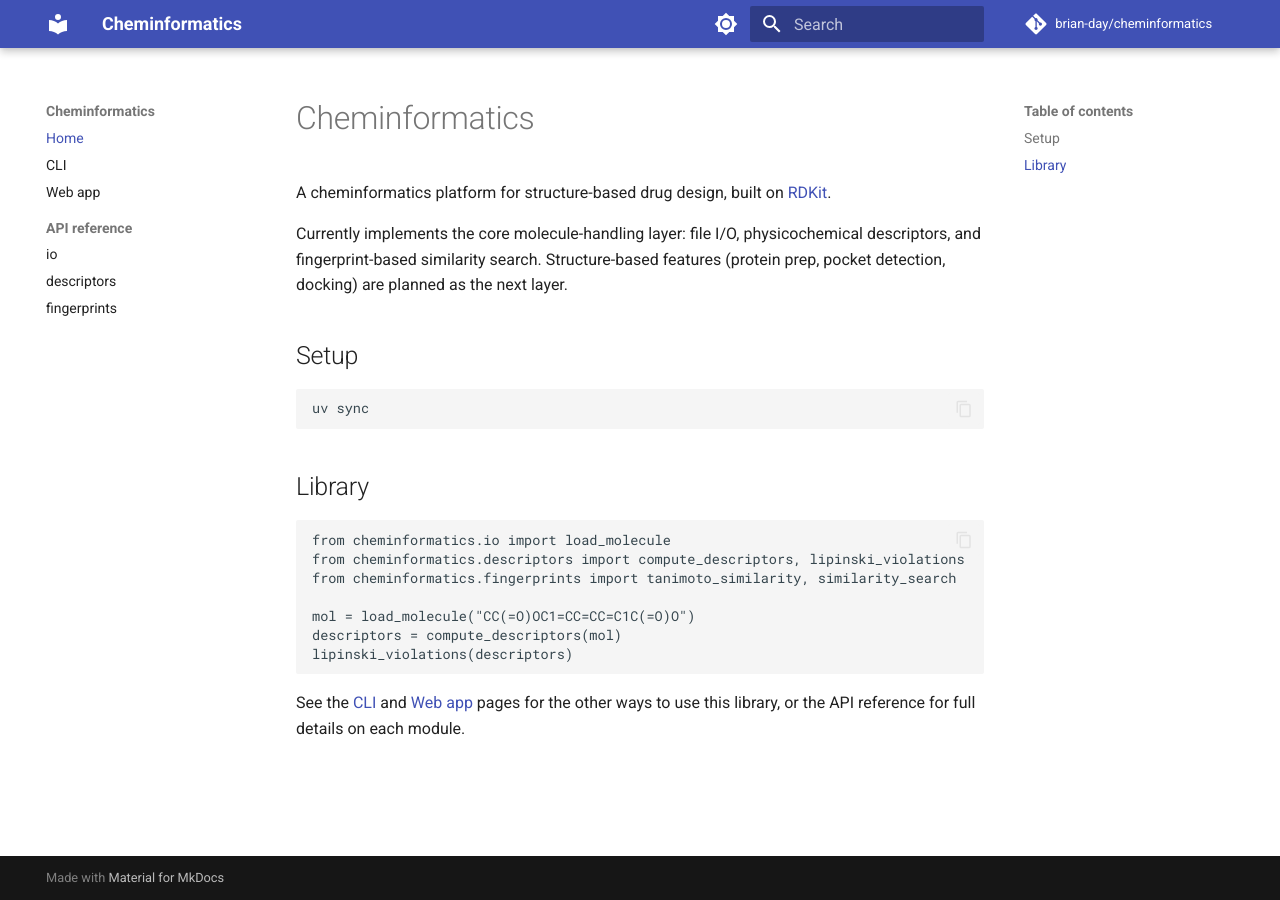
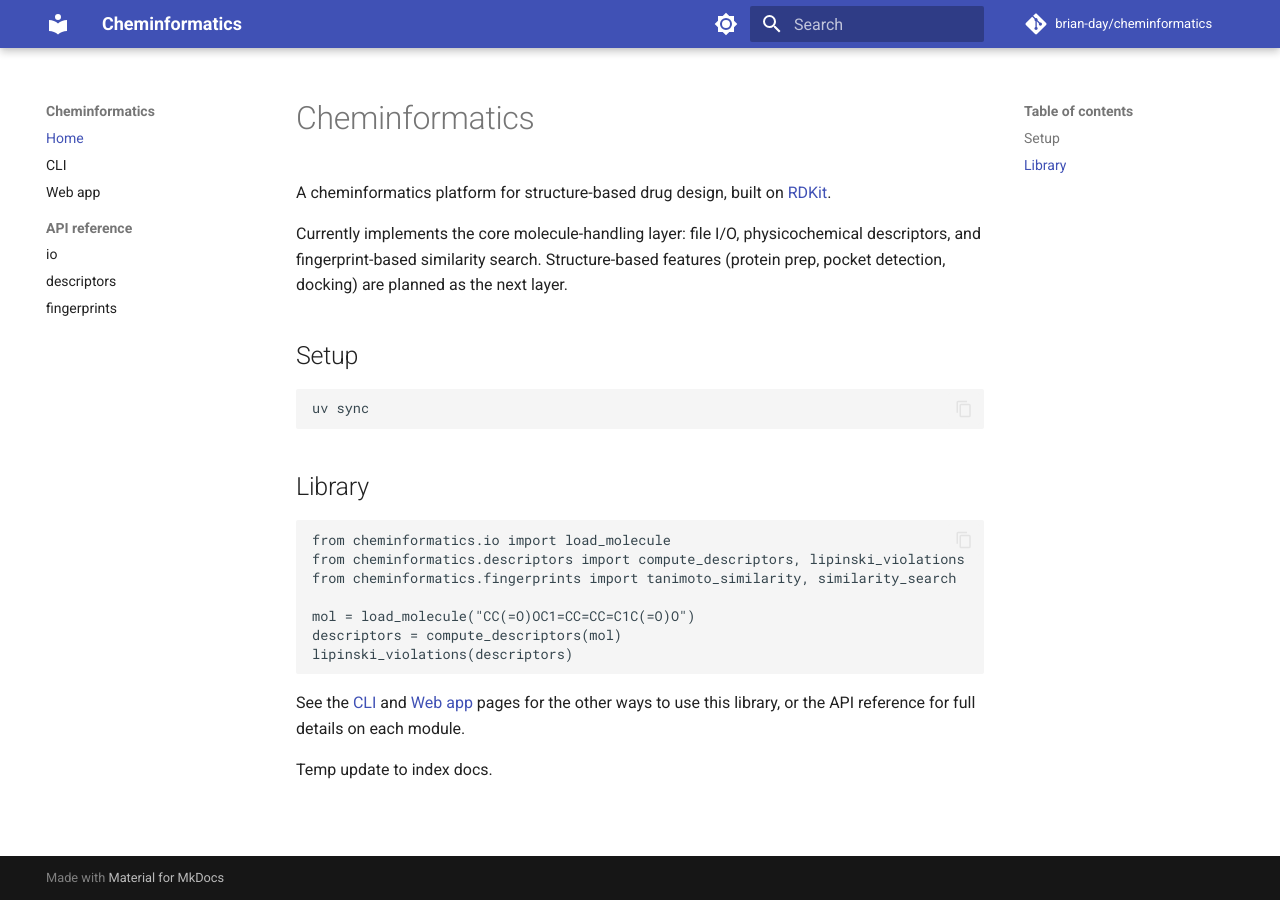
Before and after one commit to brian-day/cheminformatics, an MkDocs documentation site: the page built from docs/index.md, in a window 1280 px wide. Built offline with MkDocs 1.6.1 and Material for MkDocs 9.7.7, drawn with Linux system fonts in a browser that asks for light colours; comment, search, counter and statistics services are not loaded.

Commit message:
Update index docs.

```diff
--- a/docs/index.md
+++ b/docs/index.md
@@ -26,3 +26,5 @@ lipinski_violations(descriptors)
 
 See the [CLI](cli.md) and [Web app](web-app.md) pages for the other ways to use this
 library, or the API reference for full details on each module.
+
+Temp update to index docs.
```
